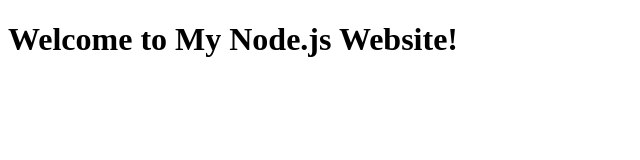
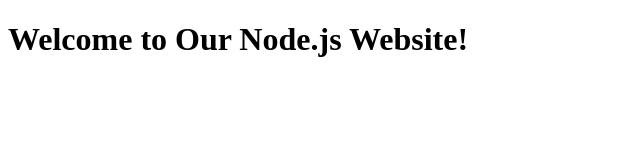
Before and after one commit to jonathangortz/Teacher-1, a website: page index.html in a window 1280 px wide. Shown: the whole page, without its empty margins (0-640 px from the left). Drawn offline with Linux system fonts and the light colour scheme.

Commit message:
Update index.html

```diff
--- a/index.html
+++ b/index.html
@@ -4,6 +4,6 @@
     <title>My Node Website</title>
 </head>
 <body>
-    <h1>Welcome to My Node.js Website!</h1>
+    <h1>Welcome to Our Node.js Website!</h1>
 </body>
 </html>
```
